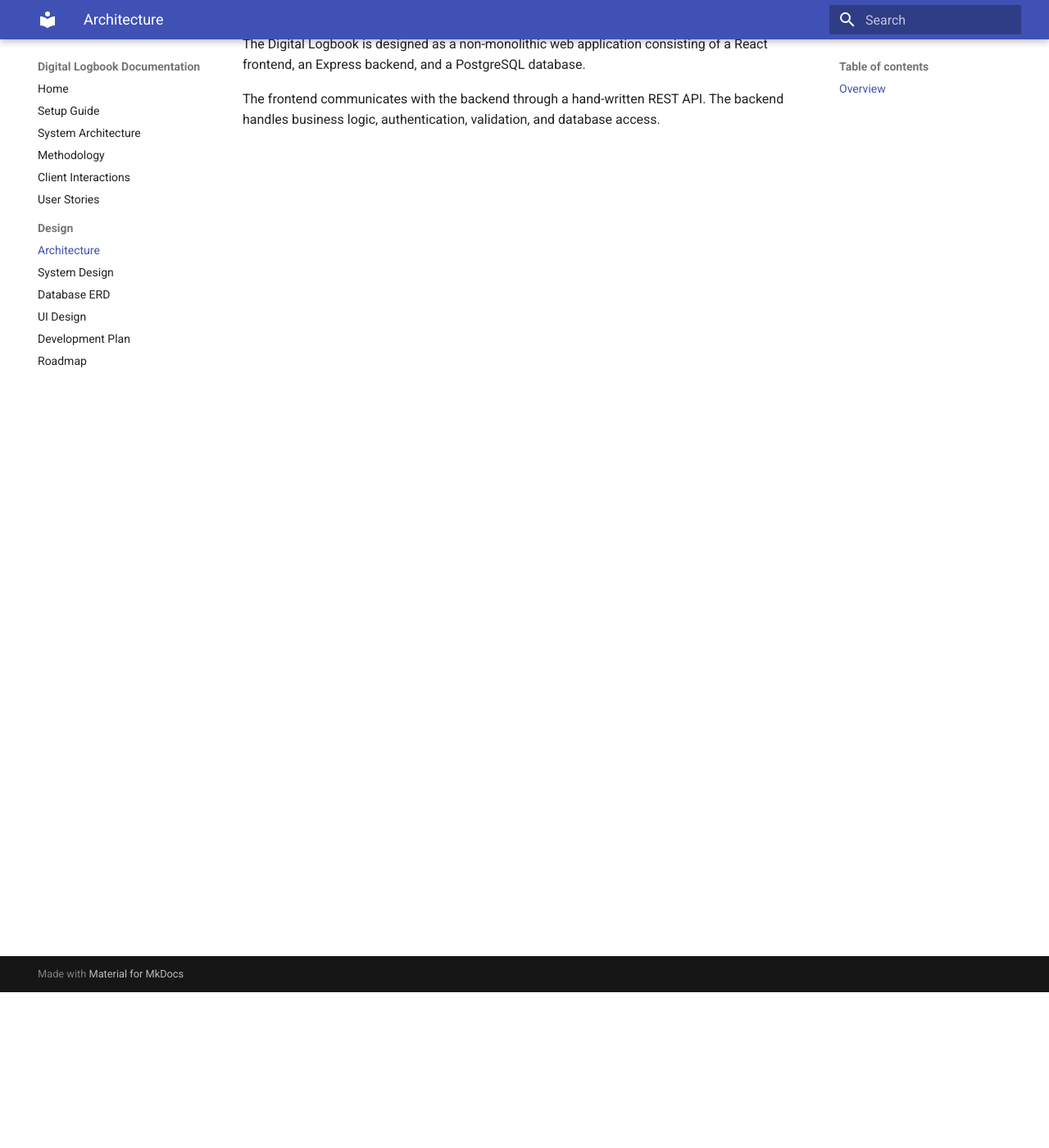
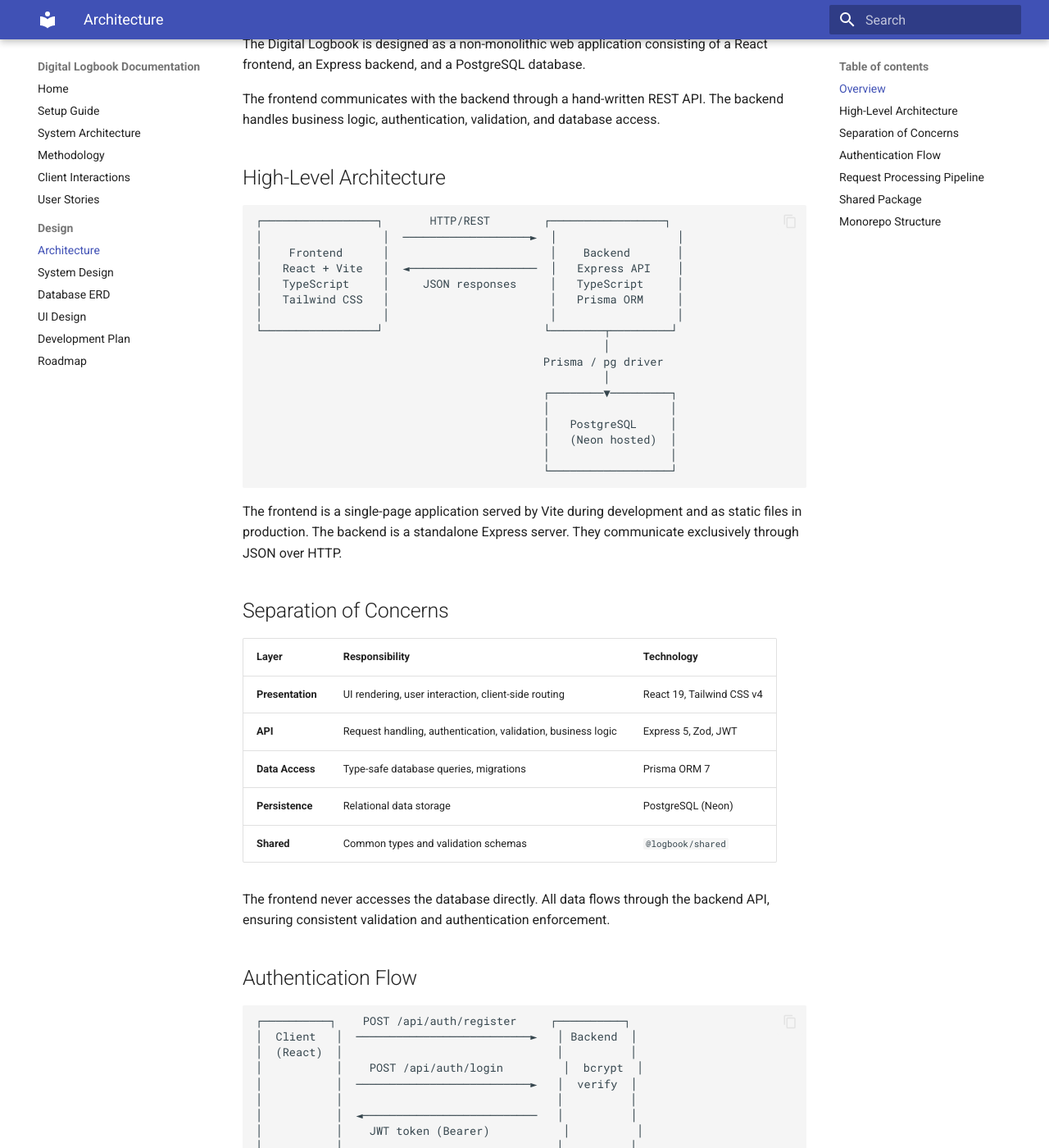
Before and after one commit to DiMpho-20/coms3011a-logbook-digital-logbook, an MkDocs documentation site: the page built from docs/design/architecture.md, in a window 1280 px wide and 1400 px high, scrolled down 190 px. Shown: the whole window at 82% size. Built offline with MkDocs 1.6.1 and Material for MkDocs 9.7.7, drawn with Linux system fonts in a browser that asks for light colours; some of the changed text lies outside the part shown.

Commit message:
docs: flesh out design architecture with auth flow, request pipeline, and separation of concerns

````diff
--- a/docs/design/architecture.md
+++ b/docs/design/architecture.md
@@ -8,3 +8,116 @@ of a React frontend, an Express backend, and a PostgreSQL database.
 The frontend communicates with the backend through a hand-written REST API.
 The backend handles business logic, authentication, validation, and database
 access.
+
+## High-Level Architecture
+
+```
+┌─────────────────┐       HTTP/REST        ┌─────────────────┐
+│                  │  ───────────────────►  │                  │
+│    Frontend      │                        │    Backend       │
+│   React + Vite   │  ◄───────────────────  │   Express API    │
+│   TypeScript     │     JSON responses     │   TypeScript     │
+│   Tailwind CSS   │                        │   Prisma ORM     │
+│                  │                        │                  │
+└─────────────────┘                        └────────┬─────────┘
+                                                    │
+                                           Prisma / pg driver
+                                                    │
+                                           ┌────────▼─────────┐
+                                           │                  │
+                                           │   PostgreSQL     │
+                                           │   (Neon hosted)  │
+                                           │                  │
+                                           └──────────────────┘
+```
+
+The frontend is a single-page application served by Vite during development
+and as static files in production. The backend is a standalone Express server.
+They communicate exclusively through JSON over HTTP.
+
+## Separation of Concerns
+
+| Layer | Responsibility | Technology |
+|---|---|---|
+| **Presentation** | UI rendering, user interaction, client-side routing | React 19, Tailwind CSS v4 |
+| **API** | Request handling, authentication, validation, business logic | Express 5, Zod, JWT |
+| **Data Access** | Type-safe database queries, migrations | Prisma ORM 7 |
+| **Persistence** | Relational data storage | PostgreSQL (Neon) |
+| **Shared** | Common types and validation schemas | `@logbook/shared` |
+
+The frontend never accesses the database directly. All data flows through the
+backend API, ensuring consistent validation and authentication enforcement.
+
+## Authentication Flow
+
+```
+┌──────────┐    POST /api/auth/register     ┌──────────┐
+│  Client   │  ──────────────────────────►   │ Backend  │
+│  (React)  │                                │          │
+│           │    POST /api/auth/login         │  bcrypt  │
+│           │  ──────────────────────────►   │  verify  │
+│           │                                │          │
+│           │  ◄──────────────────────────   │          │
+│           │    JWT token (Bearer)           │          │
+│           │                                │          │
+│  Attach   │    GET /api/projects           │  JWT     │
+│  token to │  ──────────────────────────►   │  verify  │
+│  requests │                                │  middleware│
+│           │  ◄──────────────────────────   │          │
+│           │    Protected data              │          │
+└──────────┘                                └──────────┘
+```
+
+1. User registers with email and password.
+2. Password is hashed with bcrypt before storage.
+3. Email verification is sent via Gmail SMTP (or auto-verified in dev mode).
+4. On login, credentials are verified and a signed JWT is returned.
+5. The frontend stores the JWT in `localStorage` and attaches it to all
+   subsequent requests via an Axios interceptor.
+6. The backend `requireAuth` middleware validates the token on protected routes.
+
+## Request Processing Pipeline
+
+Every API request flows through the following pipeline:
+
+```
+Request → CORS → Body Parser → Auth Middleware → Zod Validation → Controller → Prisma → Response
+```
+
+1. **CORS** — Allows requests from the frontend origin.
+2. **Body Parser** — Parses JSON request bodies.
+3. **Auth Middleware** — Verifies JWT token (skipped for public routes).
+4. **Zod Validation** — Validates request body against defined schemas.
+5. **Controller** — Executes business logic.
+6. **Prisma** — Performs type-safe database operations.
+7. **Response** — Returns JSON with appropriate status code.
+
+## Shared Package
+
+The `@logbook/shared` package (`packages/shared/`) contains TypeScript types
+and Zod schemas consumed by both frontend and backend:
+
+- **Types** — `Project`, `Entry`, `EntryField`, `TimeSummary`, etc.
+- **Input types** — `CreateProjectInput`, `CreateEntryInput`, etc.
+- **Auth schemas** — `registerSchema`, `loginSchema`, `verifyEmailSchema`, etc.
+
+This eliminates type duplication and ensures both sides of the application
+agree on data shapes. Changes to a shared type are reflected immediately
+in both frontend and backend code.
+
+## Monorepo Structure
+
+```
+coms3011a-logbook-digital-logbook/
+├── apps/
+│   ├── frontend/      # React SPA (Vite)
+│   └── backend/       # Express API (tsx)
+├── packages/
+│   └── shared/        # @logbook/shared (types + schemas)
+├── docs/              # MkDocs documentation
+└── package.json       # npm workspaces root
+```
+
+All packages are managed through npm workspaces. Shared dependencies are
+defined at the workspace root where possible, while package-specific
+dependencies are defined in each package's `package.json`.
````
